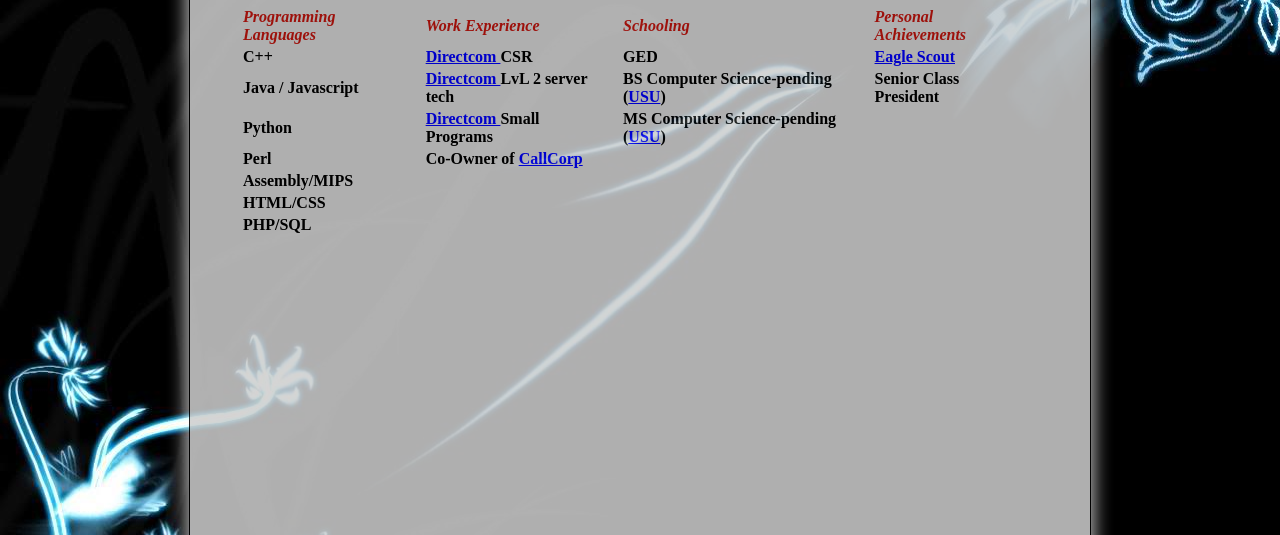
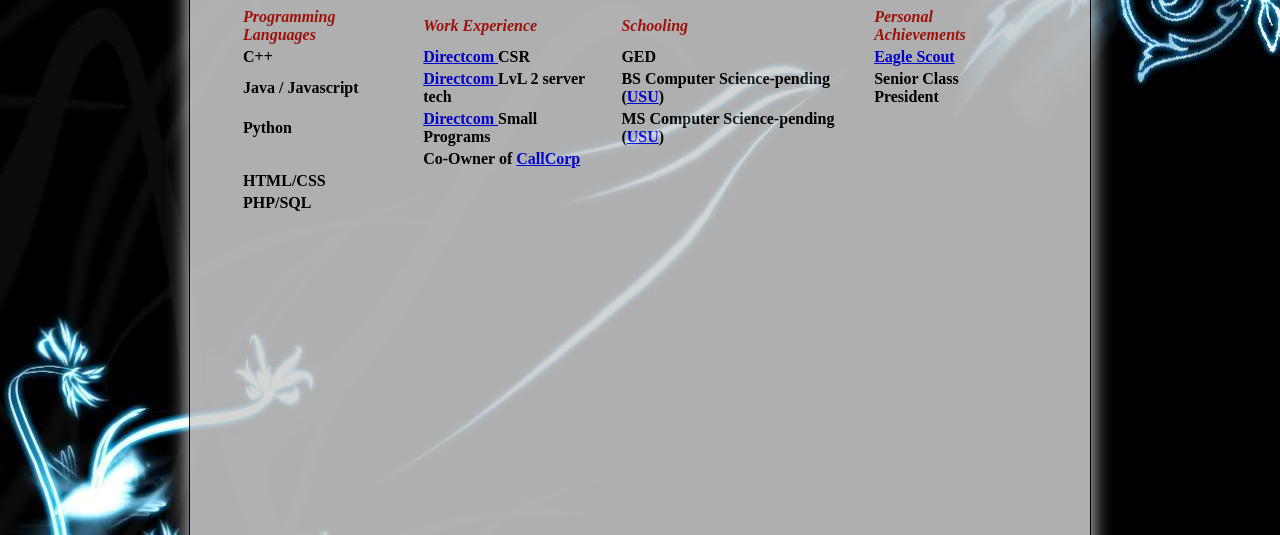
Before and after one commit to justinkredible56/website, a website: page public/experience.html in a window 1280 px wide. Shown: the part 265-800 px from the top of the page. Drawn offline with Linux system fonts and the light colour scheme.

Commit message:
Testing table revamp

```diff
--- a/public/experience.html
+++ b/public/experience.html
@@ -51,11 +51,8 @@
 	<td>MS Computer Science-pending (<a href = "http://usu.edu">USU</a>)</td>
 </tr>
 <tr>
-	<td>Perl</td>
+	<td> </td>
 	<td>Co-Owner of <a href = "http://www.totaleclipse.com">CallCorp</a> </td>
-</tr>
-<tr>
-	<td>Assembly/MIPS</td>
 </tr>
 <tr>
 	<td>HTML/CSS</td>
```
